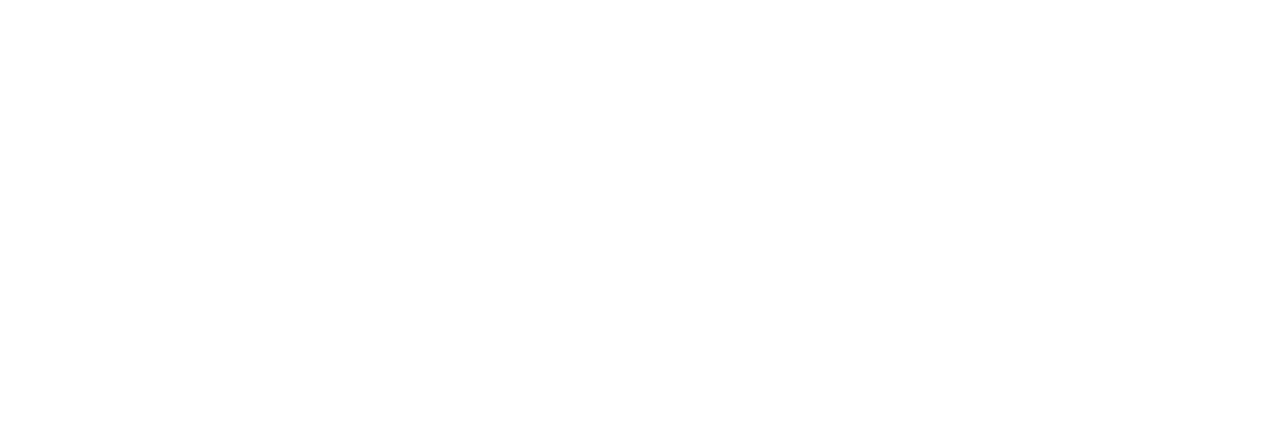
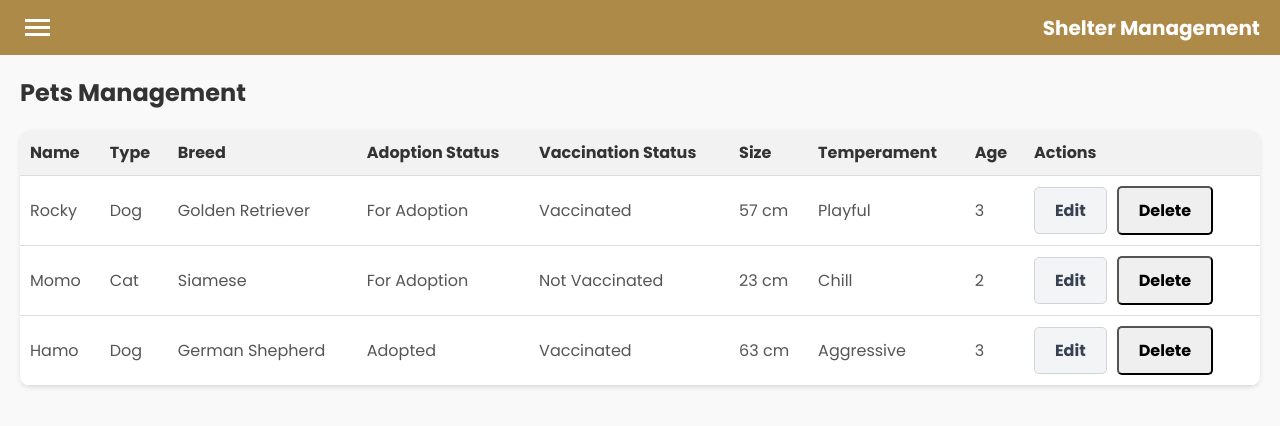
Before and after one commit to omaremad02/Pawbuddy-Frontend, a React (Create React App) app: page /shelter-dashboard in a window 1280 px wide. Before the commit this address had no page. Shown: the top 426 px of the page. Built offline with nearby package versions, Linux system fonts and the light colour scheme; the HTML template or start-up script is replaced by a standard one.

Commit message:
Added Shelter Dashboard

```diff
--- a/src/App.js
+++ b/src/App.js
@@ -4,7 +4,7 @@
 import HomePage from "./components/pages/HomePage/HomePage";
 import LoginPage from "./components/pages/LoginPage/LoginPage";
 import ApplyPage from "./components/pages/ApplyPage/ApplyPage";
-// import Dashboard from "./components/pages/Dashboard/Dashboard"; // Placeholder if needed
+import ShelterDashboard from "./components/pages/ShelterDashboard/ShelterDashboard";
 
 const App = () => {
   const location = useLocation(); // Get the current location for animation
@@ -15,7 +15,7 @@
         <Route path="/" element={<HomePage />} />
         <Route path="/login" element={<LoginPage />} />
         <Route path="/apply" element={<ApplyPage />} />
-        {/* <Route path="/dashboard" element={<Dashboard />} /> */}
+        <Route path="/shelter-dashboard" element={<ShelterDashboard />} /> {/* New route */}
       </Routes>
     </AnimatePresence>
   );
--- /dev/null
+++ b/src/components/common/Navbar.jsx
@@ -0,0 +1,41 @@
+// src/common/Navbar.jsx
+import React, { useState } from "react";
+import PropTypes from "prop-types";
+import styles from "./Navbar.module.css";
+
+const Navbar = ({ title }) => {
+  const [isNavOpen, setIsNavOpen] = useState(false);
+
+  const toggleNav = () => {
+    setIsNavOpen(!isNavOpen);
+  };
+
+  return (
+    <div className={styles.navbarContainer}>
+      <div className={styles.navbarHeader}>
+        <button onClick={toggleNav} className={styles.menuButton}>
+          <div className={styles.menuLine}></div>
+          <div className={styles.menuLine}></div>
+          <div className={styles.menuLine}></div>
+        </button>
+        <h1 className={styles.title}>{title}</h1>
+      </div>
+      <div
+        className={`${styles.navbarMenu} ${isNavOpen ? styles.open : ""}`}
+      >
+        <button onClick={toggleNav} className={styles.closeButton}>
+          &times;
+        </button>
+        <button className={styles.navButton}>Dashboard</button>
+        <button className={styles.navButton}>Settings</button>
+        <button className={styles.navButton}>Help</button>
+      </div>
+    </div>
+  );
+};
+
+Navbar.propTypes = {
+  title: PropTypes.string.isRequired,
+};
+
+export default Navbar;
--- /dev/null
+++ b/src/components/common/Navbar.module.css
@@ -0,0 +1,77 @@
+/* src/common/Navbar.module.css */
+
+.navbarContainer {
+    background-color: #ad8a48; /* Blue color */
+    color: #fff;
+    position: relative;
+  }
+
+  .navbarHeader {
+    display: flex;
+    align-items: center;
+    justify-content: space-between;
+    padding: 10px 20px;
+  }
+
+  .menuButton {
+    background: none;
+    border: none;
+    cursor: pointer;
+    padding: 5px;
+  }
+
+  .menuLine {
+    width: 25px;
+    height: 3px;
+    background-color: #fff;
+    margin: 4px 0;
+  }
+
+  .title {
+    font-size: 20px;
+    font-weight: bold;
+    margin: 0;
+  }
+
+  .navbarMenu {
+    position: absolute;
+    top: 0;
+    left: 0;
+    height: 100vh;
+    width: 250px;
+    background-color: #ad8a48;
+    padding: 20px;
+    display: flex;
+    flex-direction: column;
+    transform: translateX(-100%);
+    transition: transform 0.3s ease;
+  }
+
+  .navbarMenu.open {
+    transform: translateX(0);
+  }
+
+  .closeButton {
+    background: none;
+    border: none;
+    color: #fff;
+    font-size: 24px;
+    margin-bottom: 20px;
+    cursor: pointer;
+    align-self: flex-start;
+  }
+
+  .navButton {
+    background-color: #000000; /* Even darker blue for buttons */
+    color: #fff;
+    border: none;
+    padding: 10px;
+    margin-bottom: 10px;
+    text-align: left;
+    border-radius: 5px;
+    cursor: pointer;
+  }
+
+  .navButton:hover {
+    background-color: #ad8a48; /* Even darker on hover */
+  }
--- /dev/null
+++ b/src/components/common/Table.jsx
@@ -0,0 +1,42 @@
+// src/common/Table.jsx
+import React from "react";
+import PropTypes from "prop-types";
+import styles from "./Table.module.css";
+
+const Table = ({ data, columns }) => {
+  return (
+    <table className={styles.table}>
+      <thead>
+        <tr>
+          {columns.map((col) => (
+            <th key={col.header}>{col.header}</th>
+          ))}
+        </tr>
+      </thead>
+      <tbody>
+        {data.map((row, rowIndex) => (
+          <tr key={rowIndex}>
+            {columns.map((col) => (
+              <td key={col.accessor}>
+                {col.Cell ? col.Cell(row) : row[col.accessor]}
+              </td>
+            ))}
+          </tr>
+        ))}
+      </tbody>
+    </table>
+  );
+};
+
+Table.propTypes = {
+  data: PropTypes.arrayOf(PropTypes.object).isRequired,
+  columns: PropTypes.arrayOf(
+    PropTypes.shape({
+      header: PropTypes.string.isRequired,
+      accessor: PropTypes.string.isRequired,
+      Cell: PropTypes.func,
+    })
+  ).isRequired,
+};
+
+export default Table;
--- /dev/null
+++ b/src/components/common/Table.module.css
@@ -0,0 +1,30 @@
+/* src/common/Table.module.css */
+
+.table {
+    width: 100%;
+    border-collapse: collapse;
+    border-radius: 10px;
+    overflow: hidden;
+    box-shadow: 0 2px 4px rgba(0, 0, 0, 0.1);
+    background-color: #fff;
+  }
+
+  .table th, .table td {
+    padding: 10px;
+    text-align: left;
+    border-bottom: 1px solid #ddd;
+  }
+
+  .table th {
+    background-color: #f2f2f2;
+    color: #333;
+    font-weight: bold;
+  }
+
+  .table tr:hover {
+    background-color: #f5f5f5;
+  }
+
+  .table td {
+    color: #555;
+  }
--- a/src/components/pages/LoginPage/LoginPage.jsx
+++ b/src/components/pages/LoginPage/LoginPage.jsx
@@ -45,7 +45,7 @@
             />
             <Button
               label="Log In"
-              onClick={() => navigate("/dashboard")}
+              onClick={() => navigate("/shelter-dashboard")}
               type="submit"
               className={styles.button}
             />
--- /dev/null
+++ b/src/components/pages/ShelterDashboard/ShelterDashboard.jsx
@@ -0,0 +1,97 @@
+// src/components/pages/ShelterDashboard.jsx
+import React, { useState } from "react";
+import Navbar from "../../common/Navbar";
+import Table from "../../common/Table";
+import styles from "./ShelterDashboard.module.css";
+import Button from "../../common/Button";
+import Field from "../../common/Field";
+
+const initialPets = [
+  { id: 1, name: "Rocky", type: "Dog", breed:"Golden Retriever", age: 3, adoptionstatus: "For Adoption", vaccinationstatus: "Vaccinated", size: "57 cm", temperament:"Playful" },
+  { id: 2, name: "Momo", type: "Cat", breed:"Siamese", age: 2, adoptionstatus: "For Adoption", vaccinationstatus: "Not Vaccinated", size: "23 cm", temperament:"Chill" },
+  { id: 3, name: "Hamo", type: "Dog", breed:"German Shepherd", age: 3, adoptionstatus: "Adopted", vaccinationstatus: "Vaccinated", size: "63 cm", temperament:"Aggressive" },
+];
+
+const ShelterDashboard = () => {
+  const [pets, setPets] = useState(initialPets);
+  const [editingPet, setEditingPet] = useState(null);
+
+  const deletePet = (id) => {
+    setPets(pets.filter((pet) => pet.id !== id));
+  };
+
+  const savePet = (updatedPet) => {
+    setPets(pets.map((pet) => (pet.id === updatedPet.id ? updatedPet : pet)));
+    setEditingPet(null);
+  };
+
+  const columns = [
+    { header: "Name", accessor: "name" },
+    { header: "Type", accessor: "type" },
+    { header: "Breed", accessor: "breed" },
+    { header: "Adoption Status", accessor: "adoptionstatus" },
+    { header: "Vaccination Status", accessor: "vaccinationstatus" },
+    { header: "Size", accessor: "size" },
+    { header: "Temperament", accessor: "temperament" },
+    { header: "Age", accessor: "age" },
+    {
+      header: "Actions",
+      accessor: "actions",
+      Cell: (pet) => (
+        <>
+          <Button
+            label="Edit"
+            onClick={() => setEditingPet(pet)}
+            variant="secondary"
+          />
+          <Button
+            label="Delete"
+            onClick={() => deletePet(pet.id)}
+            variant="danger"
+          />
+        </>
+      ),
+    },
+  ];
+
+  return (
+    <div className={styles.pageContainer}>
+      <Navbar title="Shelter Management" />
+      <div className={styles.contentContainer}>
+        <h2>Pets Management</h2>
+        <Table data={pets} columns={columns} />
+
+        {editingPet && (
+          <div className={styles.editContainer}>
+            <h3>Edit Pet</h3>
+            <Field
+              label="Name"
+              value={editingPet.name}
+              onChange={(e) => setEditingPet({ ...editingPet, name: e.target.value })}
+            />
+            <Field
+              label="Type"
+              value={editingPet.type}
+              onChange={(e) => setEditingPet({ ...editingPet, type: e.target.value })}
+            />
+            <Field
+              label="Age"
+              type="number"
+              value={editingPet.age}
+              onChange={(e) =>
+                setEditingPet({ ...editingPet, age: parseInt(e.target.value, 10) })
+              }
+            />
+            <Button
+              label="Save"
+              onClick={() => savePet(editingPet)}
+              variant="primary"
+            />
+          </div>
+        )}
+      </div>
+    </div>
+  );
+};
+
+export default ShelterDashboard;
--- /dev/null
+++ b/src/components/pages/ShelterDashboard/ShelterDashboard.module.css
@@ -0,0 +1,40 @@
+/* src/components/pages/ShelterDashboard.module.css */
+
+.pageContainer {
+    display: flex;
+    flex-direction: column;
+    height: 100vh;
+    background-color: #f9f9f9;
+  }
+
+  .contentContainer {
+    flex: 1;
+    padding: 20px;
+    overflow-y: auto;
+  }
+
+  .editContainer {
+    margin-top: 20px;
+    padding: 20px;
+    border-radius: 8px;
+    background-color: #fff;
+    box-shadow: 0 4px 8px rgba(0, 0, 0, 0.1);
+  }
+
+  h2 {
+    margin-bottom: 20px;
+    color: #333;
+  }
+
+  button {
+    margin-right: 10px;
+  }
+
+  .editContainer h3 {
+    margin-bottom: 20px;
+    color: #555;
+  }
+
+  .editContainer .Field {
+    margin-bottom: 15px;
+  }
```
